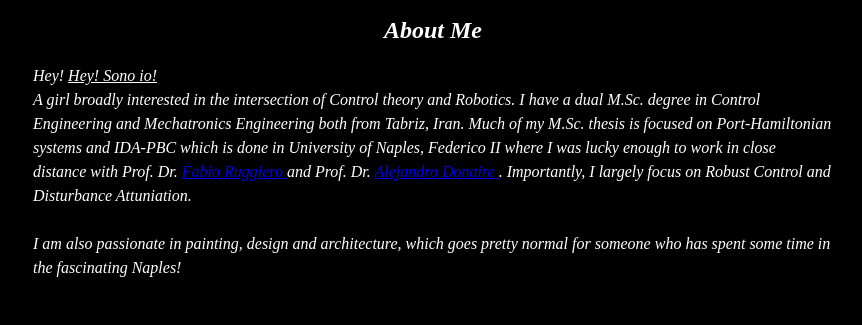
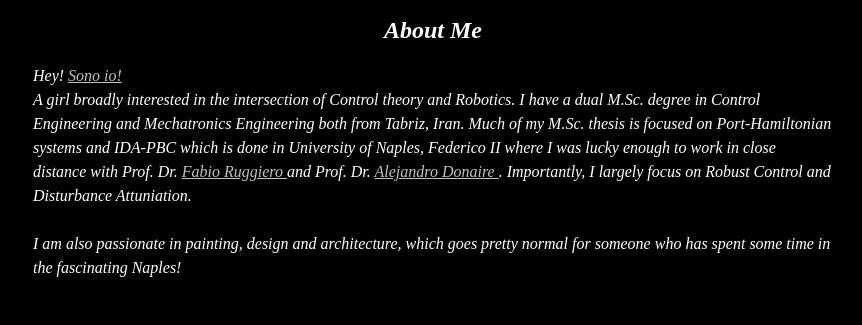
Before and after one commit to ainoort/ainoor.github.io, a plain HTML site: page index.html in a window 1280 px wide. Both pictures are taken after a click on the link "About Me". Shown: the part 355-680 px from the top of the page, without its empty margins (207-1069 px from the left). Drawn offline with Linux system fonts and the light colour scheme.

Commit message:
Update index.html

```diff
--- a/index.html
+++ b/index.html
@@ -73,12 +73,12 @@
 		</nav>
 		<section id="about">
 			<h2> <em> About Me </em>  </h2>
-			<p> <em> Hey!  <a href="https://geriatronics.mirmi.tum.de/en/ainoor-teimoorzadeh/" style="color:white;"> Hey! Sono io! </a> <br>
+			<p> <em> Hey!  <a href="https://geriatronics.mirmi.tum.de/en/ainoor-teimoorzadeh/" style="color:Silver;"> Sono io! </a> <br>
 				A girl broadly interested in the intersection of Control theory and Robotics. I have a
 dual M.Sc. degree in Control Engineering and Mechatronics Engineering both from
 Tabriz, Iran. Much of my M.Sc. thesis is focused on Port-Hamiltonian systems and
-<em>IDA-PBC</em> which is done in University of Naples, Federico II where I was lucky enough to work in close distance with Prof. Dr. <a href="https://scholar.google.com/citations?user=KngG58sAAAAJ&hl=en&oi=ao"> Fabio Ruggiero </a> and
-				Prof. Dr. <a href="https://scholar.google.com/citations?user=Gk_by9MAAAAJ&hl=en&oi=ao"> Alejandro Donaire </a>. Importantly, I largely
+<em>IDA-PBC</em> which is done in University of Naples, Federico II where I was lucky enough to work in close distance with Prof. Dr. <a href="https://scholar.google.com/citations?user=KngG58sAAAAJ&hl=en&oi=ao" style="color:Silver;"> Fabio Ruggiero </a> and
+				Prof. Dr. <a href="https://scholar.google.com/citations?user=Gk_by9MAAAAJ&hl=en&oi=ao" style="color:Silver;" > Alejandro Donaire </a>. Importantly, I largely
 focus on Robust Control and Disturbance Attuniation. <br><br>
 I am also passionate in painting, design and architecture, which goes pretty normal for someone who has spent some time in the fascinating Naples! </em><br><br><br>
 
```
